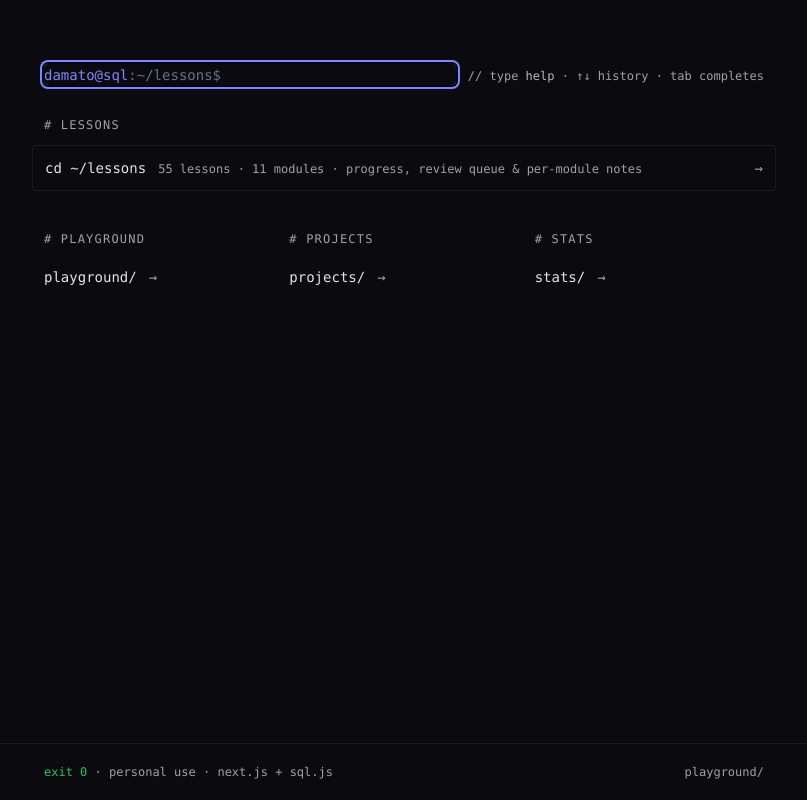
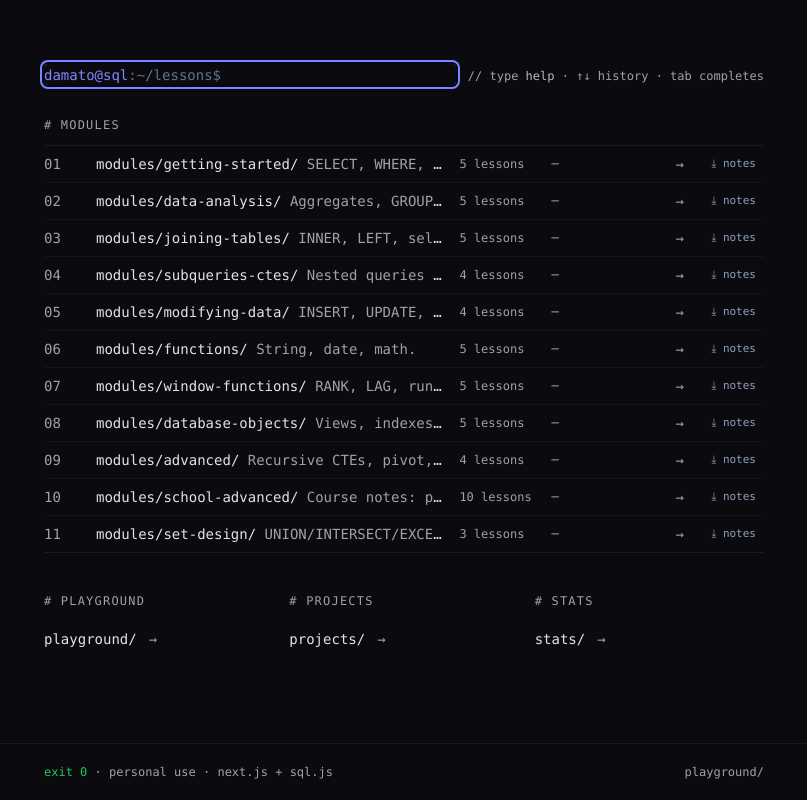
Before and after one commit to Damatnic/sql-mastery, a Next.js app: page / in a window 1280 px wide. Shown: the whole page, without its empty margins (236-1043 px from the left). Built offline with nearby package versions, Linux system fonts and the light colour scheme.

Commit message:
Revert "Consolidate module views: /learn canonical, / lean landing"
This reverts commit 14ba61b0950d67c8cbe1bcbfb137bacb7c88e601.

```diff
--- a/app/page.tsx
+++ b/app/page.tsx
@@ -1,7 +1,11 @@
 "use client";
 
 import Link from "next/link";
+import { useState } from "react";
 import HomeTerminal from "@/components/HomeTerminal";
+import DownloadNotesButton from "@/components/DownloadNotesButton";
+import { getModuleBySlug, getModuleLessons } from "@/lib/lessons";
+import { useShowcase } from "@/lib/mode";
 
 const modules = [
   { num: "01", slug: "getting-started", firstLesson: "select-basics", title: "getting-started", desc: "SELECT, WHERE, ORDER BY.", lessons: 5 },
@@ -17,10 +21,26 @@ const modules = [
   { num: "11", slug: "set-design", firstLesson: "set-operations", title: "set-design", desc: "UNION/INTERSECT/EXCEPT, normalization, keys.", lessons: 3 },
 ];
 
-const moduleCount = modules.length;
-const lessonCount = modules.reduce((sum, m) => sum + m.lessons, 0);
+interface PersistedProgress {
+  state?: { completedLessons?: string[] };
+}
+
+function loadCompletedLessons(): Set<string> {
+  if (typeof window === "undefined") return new Set();
+  try {
+    const raw = localStorage.getItem("sql-mastery-progress");
+    if (!raw) return new Set();
+    const parsed: PersistedProgress = JSON.parse(raw);
+    return new Set(parsed.state?.completedLessons ?? []);
+  } catch {
+    return new Set();
+  }
+}
 
 export default function HomePage() {
+  const [completed] = useState(loadCompletedLessons);
+  const showcase = useShowcase();
+
   return (
     <div className="min-h-screen flex flex-col bg-background text-foreground font-mono text-sm">
       <main className="flex-1 max-w-3xl mx-auto w-full px-6 py-12 sm:py-16">
@@ -36,19 +56,51 @@ export default function HomePage() {
         </section>
 
         <section className="mt-8">
-          <p className="text-xs uppercase tracking-widest text-muted-foreground"># lessons</p>
+          <p className="text-xs uppercase tracking-widest text-muted-foreground"># modules</p>
+          <ul className="mt-3 border-y border-border/60 divide-y divide-border/40">
+            {modules.map((m) => {
+              const doneCount = showcase
+                ? m.lessons
+                : Array.from(completed).filter((k) =>
+                    k === m.slug || k.startsWith(`${m.slug}/`)
+                  ).length;
+              const status = doneCount === 0
+                ? "─"
+                : doneCount >= m.lessons
+                ? "✓ complete"
+                : `${doneCount}/${m.lessons}`;
+              const statusClass = doneCount >= m.lessons
+                ? "text-success"
+                : doneCount > 0
+                ? "text-accent"
+                : "text-muted-foreground";
+              return (
+                <li key={m.slug} className="flex items-center gap-1">
                   <Link
-            href="/learn"
-            className="mt-3 group flex items-center justify-between gap-3 py-3 px-3 -mx-3 rounded border border-border/60 hover:bg-card/60 hover:border-accent/50 transition-colors focus-visible:outline-none focus-visible:ring-2 focus-visible:ring-accent focus-visible:ring-offset-2 focus-visible:ring-offset-background"
+                    href={`/learn/${m.slug}/${m.firstLesson}`}
+                    className="group grid flex-1 grid-cols-[2.5rem_minmax(0,1fr)_5rem_7rem_1rem] gap-3 items-center py-2 px-2 -ml-2 rounded hover:bg-card/60 transition-colors focus-visible:outline-none focus-visible:ring-2 focus-visible:ring-accent focus-visible:ring-offset-2 focus-visible:ring-offset-background"
+                    aria-label={`Open module ${m.title}`}
                   >
+                    <span className="text-muted-foreground">{m.num}</span>
                     <span className="min-w-0 truncate">
-              <span className="text-foreground">cd ~/lessons</span>
-              <span className="ml-3 text-muted-foreground text-xs">
-                {lessonCount} lessons · {moduleCount} modules · progress, review queue &amp; per-module notes
+                      <span className="text-foreground">modules/{m.title}/</span>
+                      <span className="text-muted-foreground hidden md:inline">  {m.desc}</span>
                     </span>
-            </span>
+                    <span className="text-muted-foreground text-xs">{m.lessons} lessons</span>
+                    <span className={`text-xs ${statusClass}`}>{status}</span>
                     <span className="text-muted-foreground group-hover:text-accent transition-colors">→</span>
                   </Link>
+                  {(() => {
+                    const mi = getModuleBySlug(m.slug);
+                    const ml = getModuleLessons(m.slug);
+                    return mi ? (
+                      <DownloadNotesButton moduleInfo={mi} lessons={ml} compact />
+                    ) : null;
+                  })()}
+                </li>
+              );
+            })}
+          </ul>
         </section>
 
         <section className="mt-10 grid sm:grid-cols-3 gap-4">
--- a/components/ModuleCard.tsx
+++ b/components/ModuleCard.tsx
@@ -4,8 +4,6 @@ import Link from 'next/link';
 import { useProgressStore } from '@/lib/progress';
 import { useThreadProgressStore } from '@/lib/thread-progress';
 import { getThreadForModule, projectChallenges } from '@/lib/project-threads';
-import { getModuleLessons } from '@/lib/lessons';
-import DownloadNotesButton from '@/components/DownloadNotesButton';
 import type { ModuleInfo } from '@/lib/lessons';
 
 interface ModuleCardProps {
@@ -56,13 +54,12 @@ export default function ModuleCard({ module, lessonCount, firstLessonSlug }: Mod
     : 'text-slate-500';
 
   return (
-    <div className="relative">
     <Link
       href={`/learn/${module.slug}/${firstLessonSlug}`}
       className="group block font-mono p-4 rounded border border-slate-800 bg-slate-900/40 hover:bg-slate-900 hover:border-indigo-400/50 transition-colors focus-visible:outline-none focus-visible:ring-2 focus-visible:ring-indigo-400 focus-visible:ring-offset-2 focus-visible:ring-offset-slate-950"
       aria-label={`Open module ${module.name}`}
     >
-        <div className="flex items-baseline gap-2 text-sm pr-16">
+      <div className="flex items-baseline gap-2 text-sm">
         <span className="text-indigo-400">{String(moduleNumber).padStart(2, '0')}</span>
         <span className="text-slate-100">modules/{module.slug}/</span>
       </div>
@@ -79,14 +76,5 @@ export default function ModuleCard({ module, lessonCount, firstLessonSlug }: Mod
         <span className={statusClass}>{statusText}</span>
       </div>
     </Link>
-
-      <div className="absolute top-3 right-3">
-        <DownloadNotesButton
-          moduleInfo={module}
-          lessons={getModuleLessons(module.slug)}
-          compact
-        />
-      </div>
-    </div>
   );
 }
```
Lines whose indentation alone changed are shown as unchanged.
